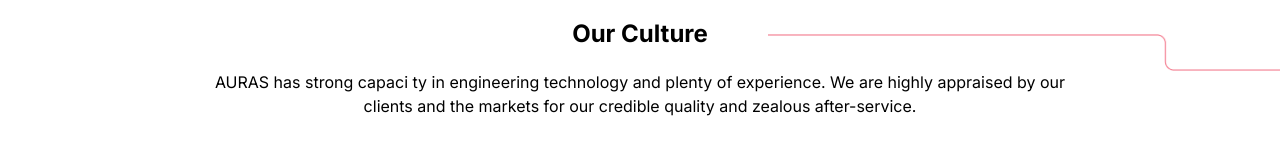
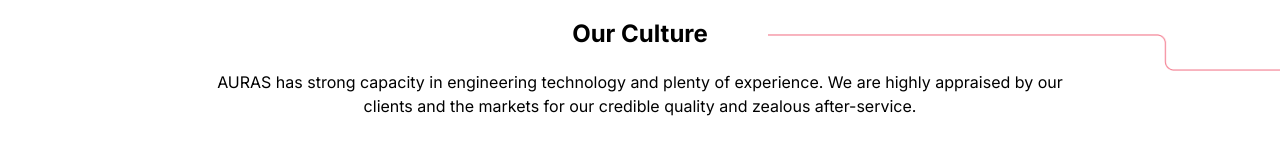
Before and after one commit to muthamizhyadav/auras-front, a React (Vite) app: page /about in a window 1280 px wide. Shown: the part 764-912 px from the top of the page. Built offline with nearby package versions, Linux system fonts and the light colour scheme; no server answers.

Commit message:
about us

```diff
--- a/src/components/about/About.jsx
+++ b/src/components/about/About.jsx
@@ -128,7 +128,7 @@ const About = () => {
           </div>
           <div className="lg:w-[70%] lg:text-center text-justify mx-auto py-5">
             <p >
-              AURAS has strong capaci ty in engineering technology and plenty of
+              AURAS has strong capacity in engineering technology and plenty of
               experience. We are highly appraised by our clients and the markets
               for our credible quality and zealous after-service.
             </p>
@@ -196,7 +196,7 @@ const About = () => {
               </p>
             </div>
             <div className="form-content bg-gradient-to-b from-white to-transparent lg:w-[70%] w-full sm:p-5 p-3  rounded-3xl shadow-2xl ">
-              <div className="flex flex-col items-center justify-evenly ">
+              <div className="flex flex-col items-center justify-evenly text-black">
                 <input
                   type="text"
                   name="name"
```
